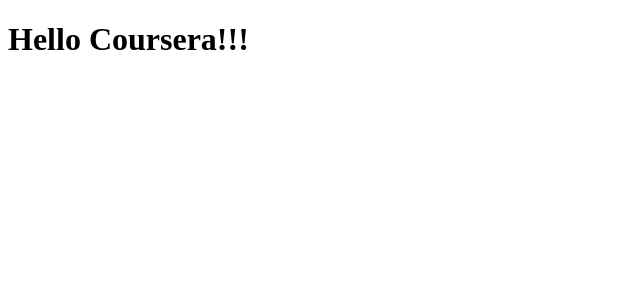
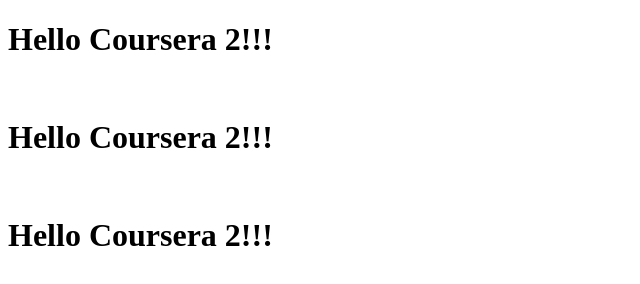
Before and after one commit to lazlomita/coursera-test, a plain HTML site: page site/index.html in a window 1280 px wide. Shown: the whole page, without its empty margins (0-640 px from the left). Drawn offline with Linux system fonts and the light colour scheme.

Commit message:
change test 2

```diff
--- a/site/index.html
+++ b/site/index.html
@@ -6,7 +6,11 @@
 </head>
 
 <body>
-<h1>Hello Coursera!!!</h1>
+<h1>Hello Coursera 2!!!</h1>
+<br />
+<h1>Hello Coursera 2!!!</h1>
+<br />
+<h1>Hello Coursera 2!!!</h1>
 </body>
 
 </html>
```
